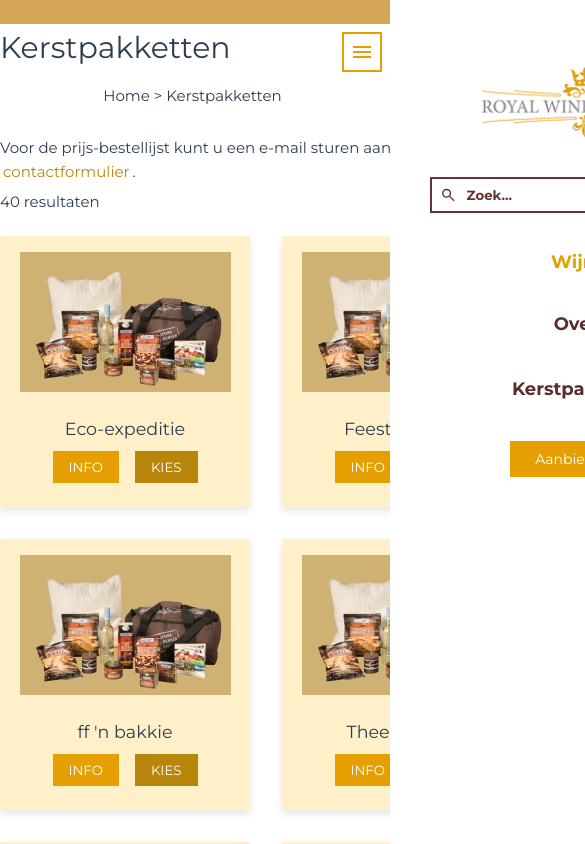
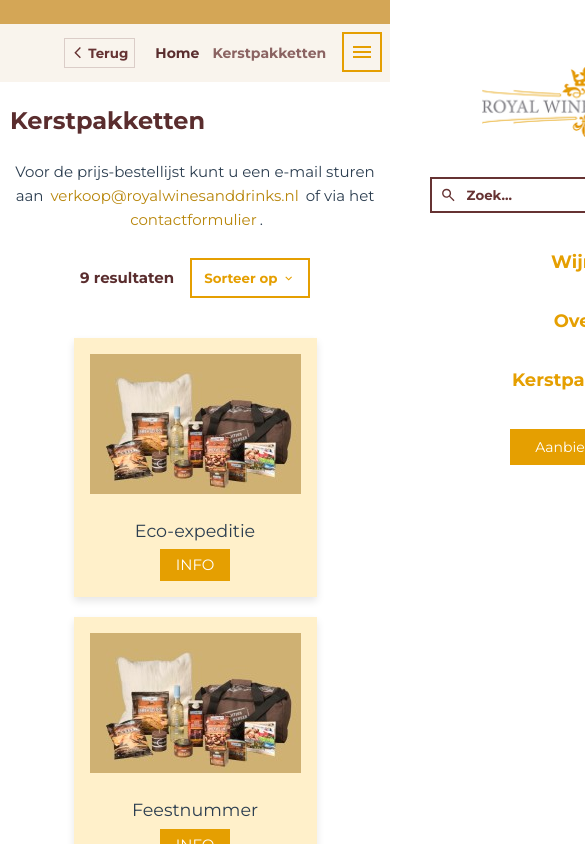
Before and after one commit to ScriptSonny/royal-wines, a Vue app: page /kerstpakketten in a window 390 px wide. Shown: the top 844 px of the page, 585 px wide, since content can reach past the window. Built offline with nearby package versions, Linux system fonts and the light colour scheme; the HTML template or start-up script is replaced by a standard one.

Commit message:
fix kerstpakketten page

```diff
--- a/src/components/MainHeader.vue
+++ b/src/components/MainHeader.vue
@@ -68,8 +68,8 @@
 
         <nav class="mobile-nav">
           <router-link to="/wines" class="logo-link mobile-nav-link">Wijnen</router-link>
-          <a href="#" class="nav-link mobile-nav-link">Overig</a>
-          <a href="#" class="nav-link mobile-nav-link">Kerstpakketten</a>
+          <router-link to="/other" class="logo-link mobile-nav-link">Overig</router-link>
+          <router-link to="/kerstpakketten" class="logo-link mobile-nav-link">Kerstpakketten</router-link>
           <router-link to="/sales" class="btn-prominent mobile-btn">Aanbiedingen</router-link>
         </nav>
       </div>
--- a/src/views/ChristmasPackView.vue
+++ b/src/views/ChristmasPackView.vue
@@ -1,11 +1,26 @@
 <template>
-    <main class="kerstpakketten">
+  <div>
+    <div class="breadcrumb-container">
+      <div class="breadcrumb">
+        <button @click="goBack" class="breadcrumb-back">
+          <Icon icon="material-symbols:arrow-back-ios-new" />
+          Terug
+        </button>
+        <router-link to="/" class="breadcrumb-link">Home</router-link>
+        <Icon icon="material-symbols:navigate-next" width="20" color="#E59F01" />
+        <span class="breadcrumb-current">
+          <span class="breadcrumb-current">Kerstpakketten</span>
+        </span>
+      </div>
+    </div>
+
+    <div class="kerstpakketten-container">
+      <div class="content-container">
+        <div class="page-title">
           <h1>Kerstpakketten</h1>
-      <section class="breadcrumb">
-        <button class="back-btn">← Terug</button>
-        <span>Home > Kerstpakketten</span>
-      </section>
+        </div>
 
+        <div class="top-bar">
           <div class="contact-info">
             <p>
               Voor de prijs-bestellijst kunt u een e-mail sturen aan
@@ -14,100 +29,240 @@
             </p>
           </div>
 
-      <div class="filter-section">
-        <span>40 resultaten</span>
-        <select>
-          <option>Productnaam</option>
-          <option>Prijs (laag - hoog)</option>
-          <option>Prijs (hoog - laag)</option>
-        </select>
+          <ProductsHeader :filters-visible="filtersVisible" :results-count="products.length"
+            :is-mobile="windowWidth <= 768" :show-filter-toggle="false" @sort="handleSort" :sort-options="[
+              { label: 'Productnaam: A - Z', value: 'name-asc' },
+              { label: 'Productnaam: Z - A', value: 'name-desc' }
+            ]" />
         </div>
 
-      <section class="product-section">
-        <div
-          class="product-card"
-          v-for="product in products"
-          :key="product.id"
-        >
-          <img :src="product.image" :alt="product.name" class="product-img" />
-          <h3>{{ product.name }}</h3>
-          <button class="info-btn">INFO</button>
-          <button class="choose-btn">KIES</button>
+        <div class="products-layout">
+          <!-- Producten -->
+          <div class="products-container">
+            <div class="products-grid">
+              <div class="product-card" v-for="(product, index) in paginatedProducts" :key="index">
+                <img :src="product.image" :alt="product.title" class="product-img" />
+                <h3>{{ product.title }}</h3>
+                <router-link :to="`/product-info/${encodeURIComponent(product.title)}`" class="info-btn">
+                  INFO
+                </router-link>
               </div>
-      </section>
+            </div>
+          </div>
+        </div>
 
-      <div class="pagination">
-        <button>&lt;</button>
-        <span>Pagina 1</span>
-        <button>&gt;</button>
+        <Pagination :total-pages="Math.ceil(products.length / itemsPerPage)" :current-page="currentPage"
+          @page-change="handlePageChange" />
       </div>
-    </main>
+    </div>
+  </div>
 </template>
 
 <script setup lang="ts">
-  import { ref } from 'vue';
-  // import { Icon } from '@iconify/vue';
-  import PackImage from '@/assets/1.jpg';
+import { computed, ref, onMounted, onUnmounted } from "vue";
+import { Icon } from "@iconify/vue";
+import { useRouter } from "vue-router";
+import ProductsHeader from "../components/ProductsHeader.vue";
+import Pagination from "../components/ProductPagination.vue";
+import PackImage from '@/assets/kerstpakket_image1.jpg';
+
+const router = useRouter();
+const filtersVisible = ref(true);
+const showMobileFilter = ref(false);
+const windowWidth = ref(window.innerWidth);
+
+const updateWindowWidth = () => {
+  windowWidth.value = window.innerWidth;
+  if (windowWidth.value > 768) {
+    showMobileFilter.value = false;
+    document.body.style.overflow = "";
+  }
+};
+
+onMounted(() => window.addEventListener("resize", updateWindowWidth));
+onUnmounted(() => window.removeEventListener("resize", updateWindowWidth));
+
+const goBack = () => router.back();
 
 const products = ref([
-    { id: 1, name: 'Eco-expeditie', image: PackImage },
-    { id: 2, name: 'Feestnummer', image: PackImage },
-    { id: 3, name: 'España olé', image: PackImage },
-    { id: 4, name: "ff 'n bakkie", image: PackImage },
-    { id: 5, name: 'Theemoment', image: PackImage },
-    { id: 6, name: 'Noodgeval', image: PackImage },
-    { id: 7, name: 'Elegance', image: PackImage },
-    { id: 8, name: 'Grillige oosters', image: PackImage },
-    { id: 9, name: 'Soepie!', image: PackImage }
+  {
+    title: 'Eco-expeditie',
+    image: PackImage,
+    description: 'Een duurzaam pakket met koffie, thee, chocolade en verantwoorde snacks.',
+    categorie: 'Kerst'
+  },
+  {
+    title: 'Feestnummer',
+    image: PackImage,
+    description: 'Een sprankelend feestpakket boordevol borrelhapjes en feestelijke drankjes.',
+    categorie: 'Kerst'
+  },
+  {
+    title: 'España olé',
+    image: PackImage,
+    description: 'Een Spaans geïnspireerd pakket met tapas, olijven en een vleugje fiesta.',
+    categorie: 'Kerst'
+  },
+  {
+    title: "ff 'n bakkie",
+    image: PackImage,
+    description: 'Voor de koffieliefhebber: luxe bonen, koekjes en een mok om van te genieten.',
+    categorie: 'Kerst'
+  },
+  {
+    title: 'Theemoment',
+    image: PackImage,
+    description: 'Een rustgevend theepakket met diverse smaken, honing en iets lekkers erbij.',
+    categorie: 'Kerst'
+  },
+  {
+    title: 'Noodgeval',
+    image: PackImage,
+    description: 'Een grappig overlevingspakket vol snacks en drankjes voor onverwachte situaties.',
+    categorie: 'Kerst'
+  },
+  {
+    title: 'Elegance',
+    image: PackImage,
+    description: 'Een stijlvol pakket met verfijnde producten, perfect voor een chique kerst.',
+    categorie: 'Kerst'
+  },
+  {
+    title: 'Grillige oosters',
+    image: PackImage,
+    description: 'Een kruidig en exotisch pakket met Aziatische sauzen, snacks en recepten.',
+    categorie: 'Kerst'
+  },
+  {
+    title: 'Soepie!',
+    image: PackImage,
+    description: 'Een warm pakket vol soepen, toastjes en comfortfood voor koude dagen.',
+    categorie: 'Kerst'
+  }
 ]);
+
+const currentPage = ref(1);
+const itemsPerPage = 12;
+const handlePageChange = (page: number) => {
+  currentPage.value = page;
+};
+
+const paginatedProducts = computed(() => {
+  const start = (currentPage.value - 1) * itemsPerPage;
+  return products.value.slice(start, start + itemsPerPage);
+});
+
+const handleSort = (option: string) => {
+  const sorted = [...products.value];
+
+  switch (option) {
+    case 'name-asc':
+      sorted.sort((a, b) => a.title.localeCompare(b.title));
+      break;
+    case 'name-desc':
+      sorted.sort((a, b) => b.title.localeCompare(a.title));
+      break;
+  }
+
+  products.value = sorted;
+  currentPage.value = 1; // reset naar 1e pagina
+}
 </script>
 
 <style scoped>
-  a {
-    color:#B8860B;
+.kerstpakketten-container {
+  width: 980px;
+  margin: 0 auto;
+}
+
+.content-container {
+  padding: 0 20px;
+}
+
+.breadcrumb-container {
+  width: 100%;
+  background-color: #f9f4ed;
 }
 
 .breadcrumb {
+  max-width: 948px;
+  margin: 0 auto;
+  padding: 14px 0;
   display: flex;
   align-items: center;
-    margin-bottom: 1rem;
+  gap: 5px;
+  font-size: 14px;
+  margin-bottom: 20px;
 }
 
-  .back-btn {
+.breadcrumb-back {
+  display: flex;
+  align-items: center;
+  gap: 4px;
+  border: 1px solid rgba(102, 51, 51, 0.2);
   background-color: transparent;
-    border: none;
+  color: #663333;
+  font-weight: bold;
+  padding: 6px;
+  margin-right: 12px;
   cursor: pointer;
-    margin-right: 8px;
+}
+
+.breadcrumb-link {
+  text-decoration: none;
+  color: #5A2D2E;
+  font-weight: bold;
+}
+
+.breadcrumb-current {
+  color: rgba(102, 51, 51, 0.75);
+  font-weight: bold;
+}
+
+.page-title {
+  margin: 20px 0;
+}
+
+.page-title h1 {
+  color: #5A2D2E;
+  font-size: 24px;
+  font-weight: bold;
+}
+
+.products-layout {
+  display: flex;
+  gap: 70px;
+}
+
+.products-container {
+  flex: 1;
+}
+
+.top-bar {
+  display: flex;
+  justify-content: space-between;
+  align-items: center;
+  flex-wrap: wrap;
+  gap: 1rem;
+  margin-bottom: 20px;
 }
 
 .contact-info {
-    display: flex;
-    align-items: center;
-    gap: 1rem;
+  flex: 1;
+  min-width: 250px;
+  max-width: 500px;
 }
 
-  .filter-section {
-    display: flex;
-    align-items: center;
-    justify-content: space-between;
-    margin-bottom: 1rem;
-  }
-
-  select {
-    padding: 8px;
-  }
-
-  .product-section {
+.products-grid {
   display: grid;
   grid-template-columns: repeat(auto-fit, minmax(250px, 1fr));
-    gap: 2rem;
-    max-width: 900px; /* 3 x 250px + gap */
-    margin: 0 auto;
+  gap: 20px;
 }
-
 
 .product-card {
   background: #FFF0CA;
+  max-width: 300px;
+  margin: 0 auto;
   padding: 1rem;
   text-align: center;
   box-shadow: 0 4px 8px rgba(0, 0, 0, 0.1);
@@ -118,24 +273,56 @@
   margin-bottom: 1rem;
 }
 
-  button {
-    margin: 0.5rem;
-    padding: 8px 16px;
+.info-btn {
+  margin-top: 4px;
+  display: inline-block;
+  padding: 4px 16px;
   cursor: pointer;
   border: none;
   color: white;
-  }
-
-  .info-btn {
   background-color: #E59F01;
 }
 
-  .choose-btn {
+.info-btn:hover {
   background-color: #B8860B;
 }
 
-  .pagination button {
-    padding: 8px 16px;
-    margin: 0 4px;
+a {
+  color: #B8860B;
+}
+
+@media screen and (max-width: 768px) {
+  .products-layout {
+    align-items: flex-start;
+  }
+
+  .breadcrumb {
+    justify-content: center;
+  }
+
+  .top-bar {
+    flex-direction: column;
+    align-items: center;
+    text-align: center;
+  }
+
+  .top-bar>* {
+    width: 100%;
+  }
+}
+
+@media screen and (max-width: 480px) {
+  .kerstpakketten-container {
+    width: 100%;
+    max-width: none;
+  }
+
+  .breadcrumb {
+    width: 60%;
+  }
+
+  .content-container {
+    padding: 0 10px;
+  }
 }
 </style>
```
Also changed, not shown: src/components/ProductsHeader.vue (+15 -15 lines), src/assets/kerstpakket_image1.jpg (renamed from src/assets/1.jpg). Lines whose indentation alone changed are shown as unchanged.
